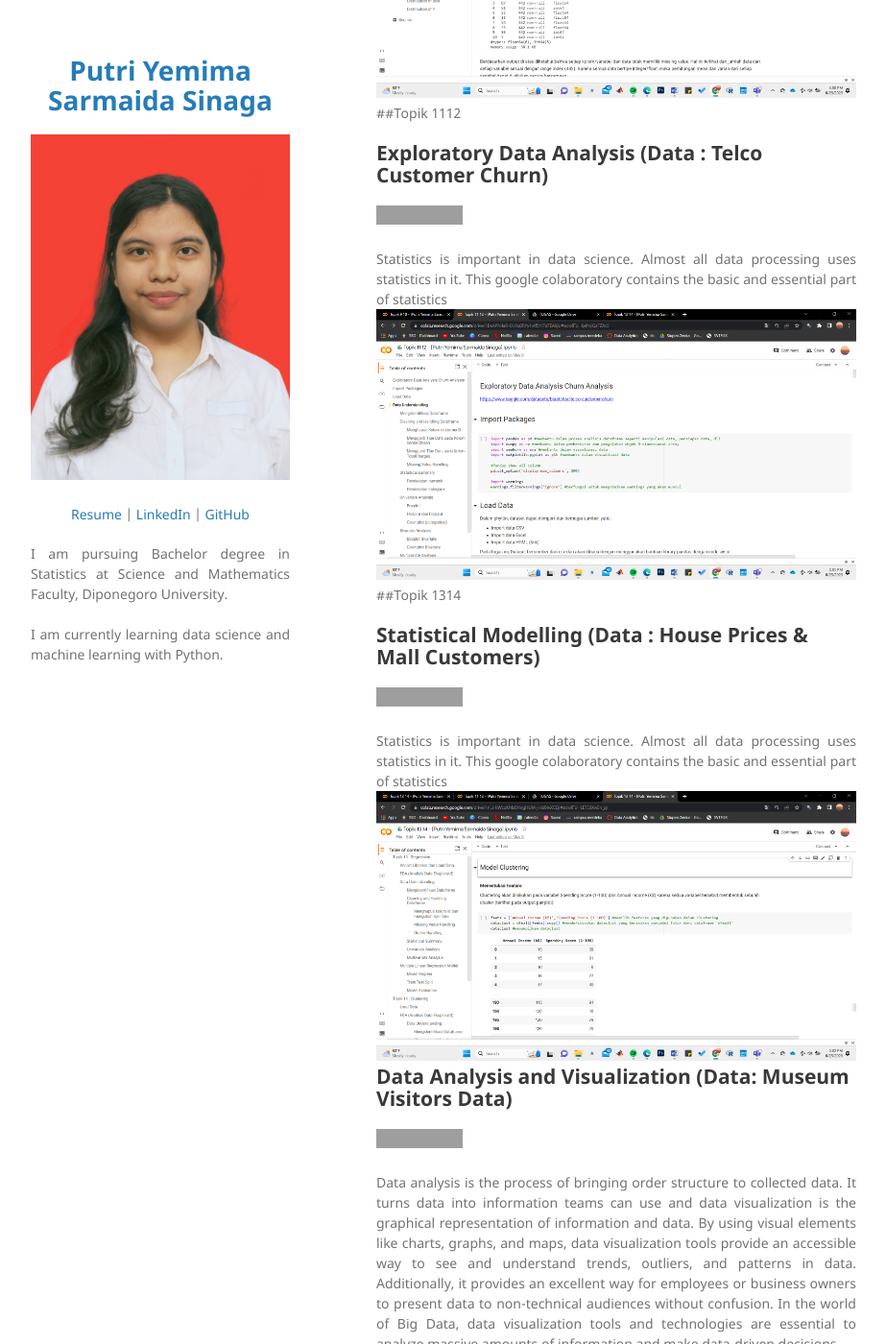
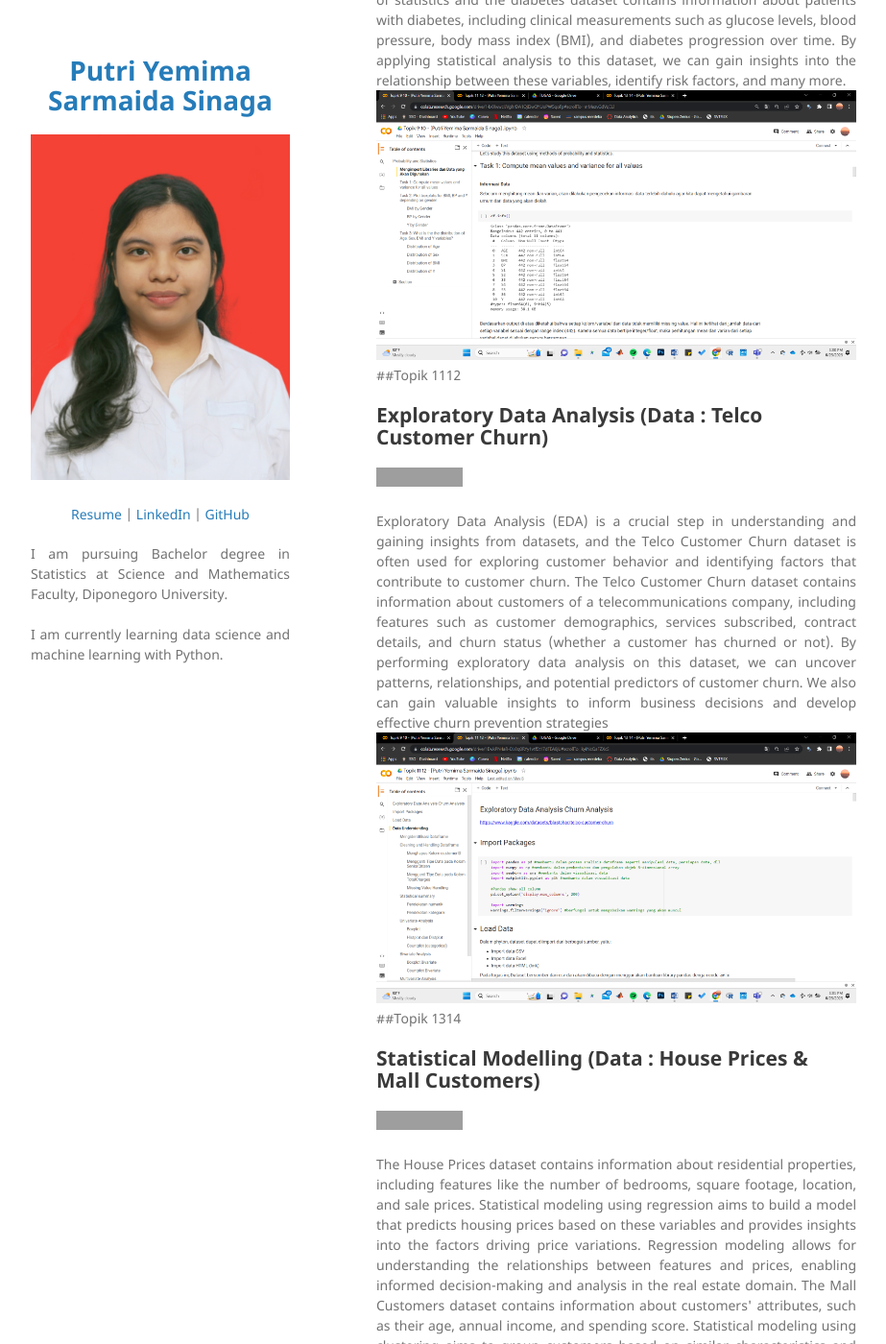
Before and after one commit to pyemimaa/portofolio, a Jekyll site: the page built from index.md, in a window 1280 px wide and 1400 px high, scrolled down 2642 px. Shown: the whole window at 96% size, without its empty margins (178-1101 px from the left). Built offline with Jekyll 4.4.1, drawn with Linux system fonts in a browser that asks for light colours; our own code applies the rules of GitHub Pages for plain Markdown files; some of the changed text lies outside the part shown; grey boxes are pictures that could not be loaded.

Commit message:
index.md

```diff
--- a/index.md
+++ b/index.md
@@ -7,7 +7,7 @@ Global Covid-19 Cases Dashboard
 
 [[View In Looker Studio]](https://lookerstudio.google.com/reporting/5b9e5197-65c9-486c-bed7-6e85192987fd)
 
-<div style="text-align: justify">Data cleansing also reffered to as data cleaning is the process of fixing incorrect, incomplete, duplicate or otherwise erroneous data in data set. It involves identifying data errors and then changing, updating or removing data to correct them. In this case, Telco Customer Churn data also need to be cleaned in order to improves the data quality and helps provide more accurate, consistent and reliable information.   </div>
+<div style="text-align: justify"> a COVID-19 dashboard in Looker Studio would serve as a central hub for monitoring and analyzing the pandemic's impact. By presenting data in an intuitive and visually appealing manner, it would enable users to make informed decisions, track trends, and understand the evolving situation more effectively.   </div>
 
 <center><img src="images/topic18.png"/></center>
 
@@ -23,7 +23,7 @@ Global Covid-19 Cases Dashboard
 ## Data Manipulation with Pandas
 [![Run in Google Colab](https://img.shields.io/badge/Colab-Run_in_Google_Colab-blue?logo=Google&logoColor=FDBA18)](https://colab.research.google.com/drive/1iv0gF1Z1Q1Wd3LGXa2_iXz9Vai5bSh2_#scrollTo=65e8a51c-b67e-4345-8d9a-c0e5b1f02580)
 
-<div style="text-align: justify"> Data Manipulation is the process of manipulating or changing information to make the data more organized and easier to read. So the data will be easier to interpret. </div>
+<div style="text-align: justify"> Data manipulation is a crucial step in data analysis and preparation. It involves transforming and modifying raw data to make it more suitable for analysis or to derive meaningful insights. Data manipulation allows us to clean, filter, reshape, combine, or summarize data based on specific requirements. Data manipulation functions in Pandas offer a wide range of capabilities to clean, transform, and analyze data. The library offers a vast array of functions and methods that cater to various data manipulation needs, making it a powerful tool for working with structured data in Python. </div>
 
 <center><img src="images/topic6.png"/></center>
 
@@ -31,7 +31,7 @@ Global Covid-19 Cases Dashboard
 ## Data Visualization (Data : Titanic)
 [![Run in Google Colab](https://img.shields.io/badge/Colab-Run_in_Google_Colab-blue?logo=Google&logoColor=FDBA18)](https://colab.research.google.com/drive/17H4Fk85kESsdkufatJRsFA4dShtgXB8M)
 
-<div style="text-align: justify"> Data Visualization is the graphical representation of information and data by using visual elements like charts,graphs,maps,etc. Data visualization tools provide an accessible way to see and understand trends, outliers, and patterns in data. In this case, i used Titanic dataset to visualize the information contained in it.  </div>
+<div style="text-align: justify"> Data Visualization is the graphical representation of information and data by using visual elements like charts,graphs,maps,etc. Data visualization tools provide an accessible way to see and understand trends, outliers, and patterns in data. In this case, i used Titanic dataset to visualize the information contained in it. Data visualization with the Titanic dataset helps us understand the dynamics of the tragic event and sheds light on factors that influenced survival. By visually representing the data, we can identify trends, patterns, and correlations that might not be immediately apparent in the raw dataset. These visualizations aid in storytelling, exploration, and the communication of insights derived from the Titanic dataset.  </div>
 
 <center><img src="images/topic78.png"/></center>
 
@@ -39,7 +39,7 @@ Global Covid-19 Cases Dashboard
 ## Statistics (Data : Diabetes Patients)
 [![Run in Google Colab](https://img.shields.io/badge/Colab-Run_in_Google_Colab-blue?logo=Google&logoColor=FDBA18)](https://colab.research.google.com/drive/14x0lwwcIJVghrDA1OjEiwQYUoPW5qoFp)
 
-<div style="text-align: justify"> Statistics is important in data science. Almost all data processing uses statistics in it. This google colaboratory contains the basic and essential part of statistics  </div>
+<div style="text-align: justify"> Statistics is important in data science. Almost all data processing uses statistics in it. This google colaboratory contains the basic and essential part of statistics and the diabetes dataset contains information about patients with diabetes, including clinical measurements such as glucose levels, blood pressure, body mass index (BMI), and diabetes progression over time. By applying statistical analysis to this dataset, we can gain insights into the relationship between these variables, identify risk factors, and many more.   </div>
 
 <center><img src="images/topic910.png"/></center>
 
@@ -47,7 +47,7 @@ Global Covid-19 Cases Dashboard
 ## Exploratory Data Analysis (Data : Telco Customer Churn)
 [![Run in Google Colab](https://img.shields.io/badge/Colab-Run_in_Google_Colab-blue?logo=Google&logoColor=FDBA18)](https://colab.research.google.com/drive/1EwkPN4aR-DL0q0RYy1vtf5t17dFEA8jU?usp=sharing)
 
-<div style="text-align: justify"> Statistics is important in data science. Almost all data processing uses statistics in it. This google colaboratory contains the basic and essential part of statistics  </div>
+<div style="text-align: justify"> Exploratory Data Analysis (EDA) is a crucial step in understanding and gaining insights from datasets, and the Telco Customer Churn dataset is often used for exploring customer behavior and identifying factors that contribute to customer churn. The Telco Customer Churn dataset contains information about customers of a telecommunications company, including features such as customer demographics, services subscribed, contract details, and churn status (whether a customer has churned or not). By performing exploratory data analysis on this dataset, we can uncover patterns, relationships, and potential predictors of customer churn. We also can gain valuable insights to inform business decisions and develop effective churn prevention strategies  </div>
 
 <center><img src="images/topic1112.png"/></center>
 
@@ -55,7 +55,10 @@ Global Covid-19 Cases Dashboard
 ## Statistical Modelling (Data : House Prices & Mall Customers)
 [![Run in Google Colab](https://img.shields.io/badge/Colab-Run_in_Google_Colab-blue?logo=Google&logoColor=FDBA18)](https://colab.research.google.com/drive/1nLJ-kWcoKMxBYwgHUM-jxiIz8tvXCEjr?usp=sharing)
 
-<div style="text-align: justify"> Statistics is important in data science. Almost all data processing uses statistics in it. This google colaboratory contains the basic and essential part of statistics  </div>
+<div style="text-align: justify"> The House Prices dataset contains information about residential properties, including features like the number of bedrooms, square footage, location, and sale prices. Statistical modeling using regression aims to build a model that predicts housing prices based on these variables and provides insights into the factors driving price variations. Regression modeling allows for understanding the relationships between features and prices, enabling informed decision-making and analysis in the real estate domain.
+
+The Mall Customers dataset contains information about customers' attributes, such as their age, annual income, and spending score. Statistical modeling using clustering aims to group customers based on similar characteristics and behavior patterns. This allows businesses to better understand their customer base and tailor marketing strategies accordingly. By applying statistical modeling clustering techniques to the Mall Customers dataset, businesses can gain insights into the different customer segments and develop targeted marketing approaches. Clustering also enables businesses to understand their customer base more effectively for improved decision-making and customer-centric strategies.
+</div>
 
 <center><img src="images/topic1314.png"/></center>
 
```
